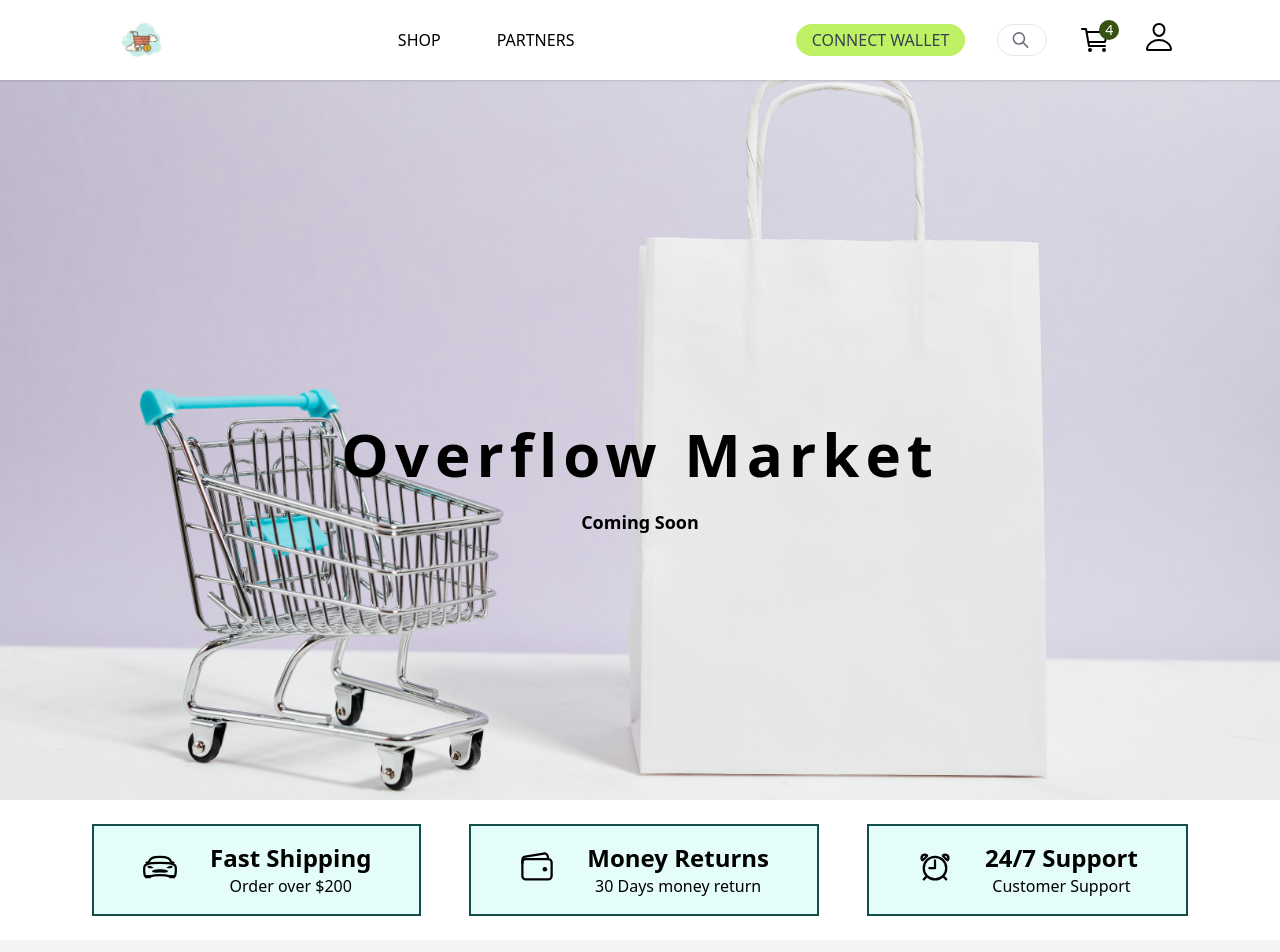
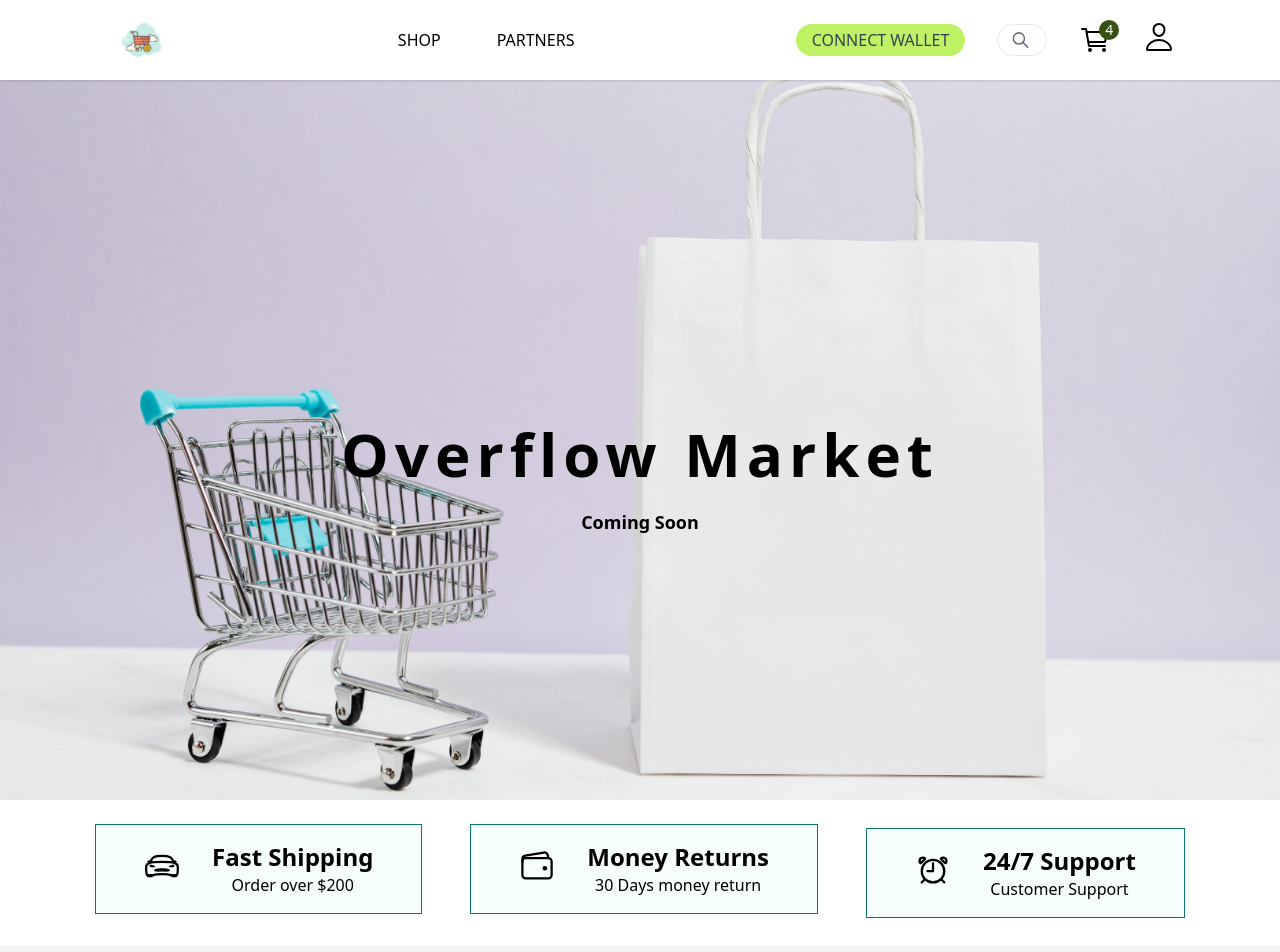
Before and after one commit to OverflowDev/overflowmarket, a React (Create React App) app: page / in a window 1280 px wide. Shown: the top 952 px of the page. Built offline with nearby package versions, Linux system fonts and the light colour scheme.

Commit message:
slight changes

```diff
--- a/src/pages/Home.jsx
+++ b/src/pages/Home.jsx
@@ -36,9 +36,9 @@ function Home() {
       </section>
       {/* Partners  */}
       <section className='py-6'>
-        <div className=" flex items-center justify-center space-x-12">
+        <div className="md:flex items-center justify-center md:space-x-12">
 
-          <div className="bg-teal-200 bg-opacity-25 border-2 border-teal-900 px-12 py-4">
+          <div className="mb-2 bg-teal-200 bg-opacity-10 border border-teal-700 px-4 md:px-12 py-4">
             <div className="flex items-center">
               <div className='text-4xl mr-8'>
                 <ion-icon name="car-sport-outline"></ion-icon>
@@ -49,7 +49,7 @@ function Home() {
               </div>
             </div>
           </div>
-          <div className="bg-teal-200 bg-opacity-25 border-2 border-teal-900 px-12 py-4">
+          <div className="mb-2 bg-teal-200 bg-opacity-10 border border-teal-700 px-4 md:px-12 py-4">
             <div className="flex items-center">
               <div className='text-4xl mr-8'>
                 <ion-icon name="wallet-outline"></ion-icon>
@@ -60,7 +60,7 @@ function Home() {
               </div>
             </div>
           </div>
-          <div className="bg-teal-200 bg-opacity-25 border-2 border-teal-900 px-12 py-4">
+          <div className="bg-teal-200 bg-opacity-10 border border-teal-700 px-4 md:px-12 py-4">
             <div className="flex items-center">
               <div className='text-4xl mr-8'>
                 <ion-icon name="alarm-outline"></ion-icon>
```
